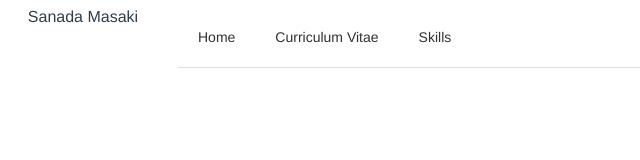
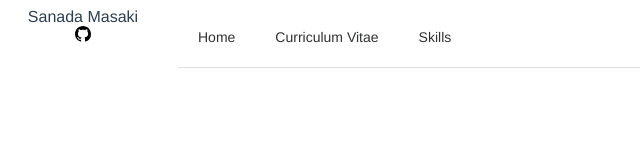
Before and after one commit to masaki12-s/portfolio, a Vue app: page / in a window 1280 px wide. Shown: the top 160 px of the page, without its empty margins (0-640 px from the left). Built offline with nearby package versions, Linux system fonts and the light colour scheme.

Commit message:
githubのアイコン追加

```diff
--- a/src/App.vue
+++ b/src/App.vue
@@ -2,7 +2,12 @@
 <div class="common-layout">
   <el-container>
     <el-aside width="150px">
-        Sanada Masaki
+        Sanada Masaki <br>
+        <svg xmlns="http://www.w3.org/2000/svg" viewBox="0 0 16 16" width="16" height="16">
+        <a xlink:href="https://github.com/masaki12-s">
+        <path fill-rule="evenodd" d="M8 0C3.58 0 0 3.58 0 8c0 3.54 2.29 6.53 5.47 7.59.4.07.55-.17.55-.38 0-.19-.01-.82-.01-1.49-2.01.37-2.53-.49-2.69-.94-.09-.23-.48-.94-.82-1.13-.28-.15-.68-.52-.01-.53.63-.01 1.08.58 1.23.82.72 1.21 1.87.87 2.33.66.07-.52.28-.87.51-1.07-1.78-.2-3.64-.89-3.64-3.95 0-.87.31-1.59.82-2.15-.08-.2-.36-1.02.08-2.12 0 0 .67-.21 2.2.82.64-.18 1.32-.27 2-.27.68 0 1.36.09 2 .27 1.53-1.04 2.2-.82 2.2-.82.44 1.1.16 1.92.08 2.12.51.56.82 1.27.82 2.15 0 3.07-1.87 3.75-3.65 3.95.29.25.54.73.54 1.48 0 1.07-.01 1.93-.01 2.2 0 .21.15.46.55.38A8.013 8.013 0 0016 8c0-4.42-3.58-8-8-8z"></path>
+        </a>
+        </svg>
     </el-aside>
     <el-container>
     <el-header>
```
